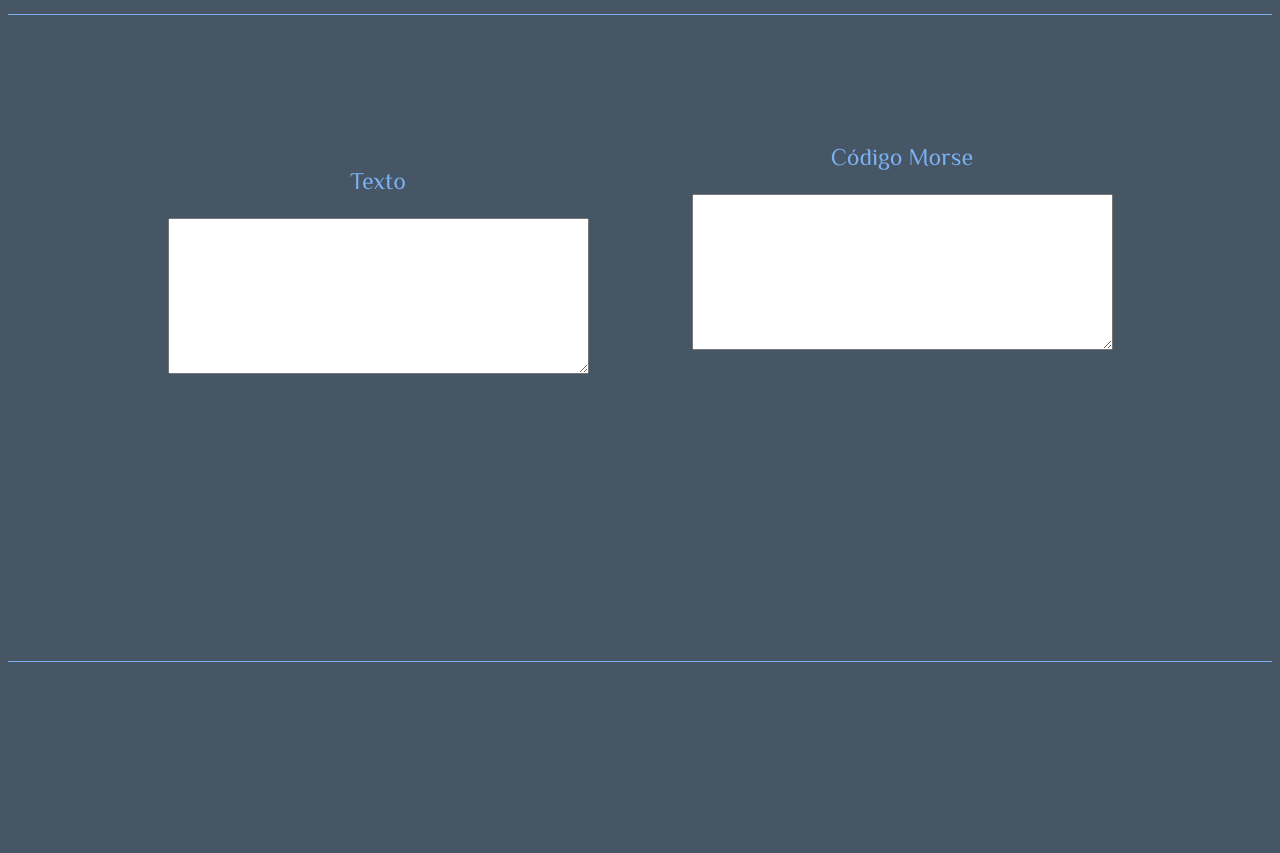
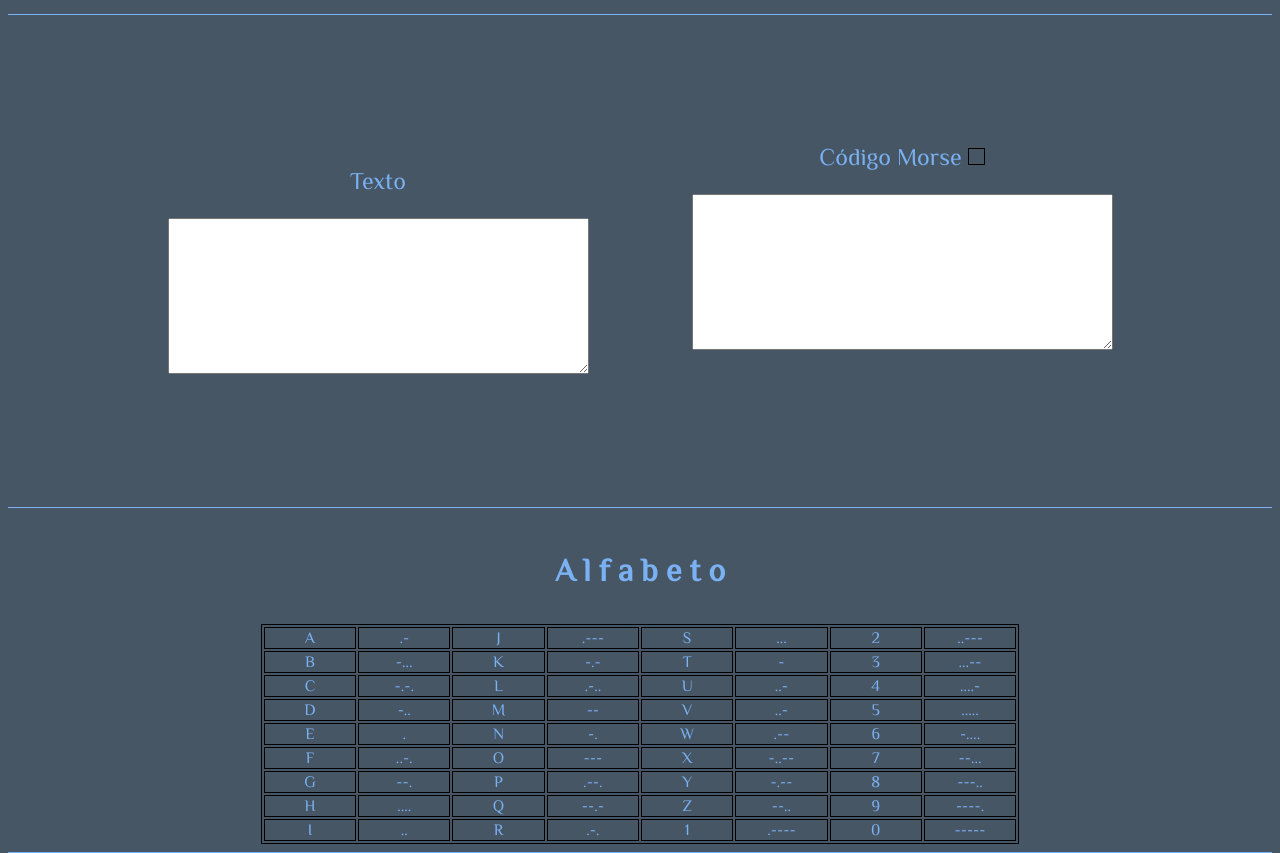
Before and after one commit to UCC-LabCompu2/proyecto2023-tricherri-ojeda, a plain HTML site: page index.html in a window 1280 px wide. Shown: the part 104-957 px from the top of the page. Before the commit the page ends 800 px from the top, so only its background shows below. Drawn offline with Linux system fonts and the light colour scheme.

Commit message:
Se hizo la parte del Alfabeto-Tabla

```diff
--- a/Estilo.css
+++ b/Estilo.css
@@ -1,7 +1,9 @@
 h1 {
     text-align: center;
     font-size: 3em;
+    font-weight: bold;
 }
+
 #iconochat {
     float: left;
     width: 4em;
@@ -31,3 +33,27 @@ hr {
     font-size: 1.5em;
     justify-content: center;
 }
+
+canvas {
+    width: 15px;
+    height: 15px;
+    border:1px solid #000000;";
+}
+h2{
+    padding: 10px 10px;
+    text-align: center;
+    font-weight: bold;
+    font-size: 2em;
+}
+table, th, td {
+    width: 60%;
+    border:1px solid black;
+    table-layout: fixed;
+    margin: auto;
+}
+table td{
+    text-align: center;
+}
+caption{
+    text-align: center;
+}
--- a/index.html
+++ b/index.html
@@ -29,15 +29,111 @@
         <textarea id="texto" rows="10" cols="50"> </textarea>
         <p>
             <label for="codigo">Código Morse</label>
+            <canvas id="canvas"></canvas>
         </p>
         <label for="codigo"></label>
         <textarea id="codigo" rows="10" cols="50"> </textarea>
     </div>
-    <canvas></canvas>
     <hr>
+
+    <table>
+        <caption><h2>A l f a b e t o</h2></caption>
+        <tr>
+            <td>A</td>
+            <td>.-</td>
+            <td>J</td>
+            <td>.---</td>
+            <td>S</td>
+            <td>...</td>
+            <td>2</td>
+            <td>..---</td>
+        </tr>
+        <tr>
+            <td>B</td>
+            <td>-...</td>
+            <td>K</td>
+            <td>-.-</td>
+            <td>T</td>
+            <td>-</td>
+            <td>3</td>
+            <td>...--</td>
+        </tr>
+        <tr>
+            <td>C</td>
+            <td>-.-.</td>
+            <td>L</td>
+            <td>.-..</td>
+            <td>U</td>
+            <td>..-</td>
+            <td>4</td>
+            <td>....-</td>
+        </tr>
+        <tr>
+            <td>D</td>
+            <td>-..</td>
+            <td>M</td>
+            <td>--</td>
+            <td>V</td>
+            <td>..-</td>
+            <td>5</td>
+            <td>.....</td>
+        </tr>
+        <tr>
+            <td>E</td>
+            <td>.</td>
+            <td>N</td>
+            <td>-.</td>
+            <td>W</td>
+            <td>.--</td>
+            <td>6</td>
+            <td>-....</td>
+        </tr>
+        <tr>
+            <td>F</td>
+            <td>..-.</td>
+            <td>O</td>
+            <td>---</td>
+            <td>X</td>
+            <td>-..--</td>
+            <td>7</td>
+            <td>--...</td>
+        </tr>
+        <tr>
+            <td>G</td>
+            <td>--.</td>
+            <td>P</td>
+            <td>.--.</td>
+            <td>Y</td>
+            <td>-.--</td>
+            <td>8</td>
+            <td>---..</td>
+        </tr>
+        <tr>
+            <td>H</td>
+            <td>....</td>
+            <td>Q</td>
+            <td>--.-</td>
+            <td>Z</td>
+            <td>--..</td>
+            <td>9</td>
+            <td>----.</td>
+        </tr>
+        <tr>
+            <td>I</td>
+            <td>..</td>
+            <td>R</td>
+            <td>.-.</td>
+            <td>1</td>
+            <td>.----</td>
+            <td>0</td>
+            <td>-----</td>
+        </tr>
+    </table>
     <div>
+        <hr>
     </div>
     <div>
+
     </div>
 </section>
 </body>
```
Also changed, not shown: Imágenes/favicon3.png (added).
